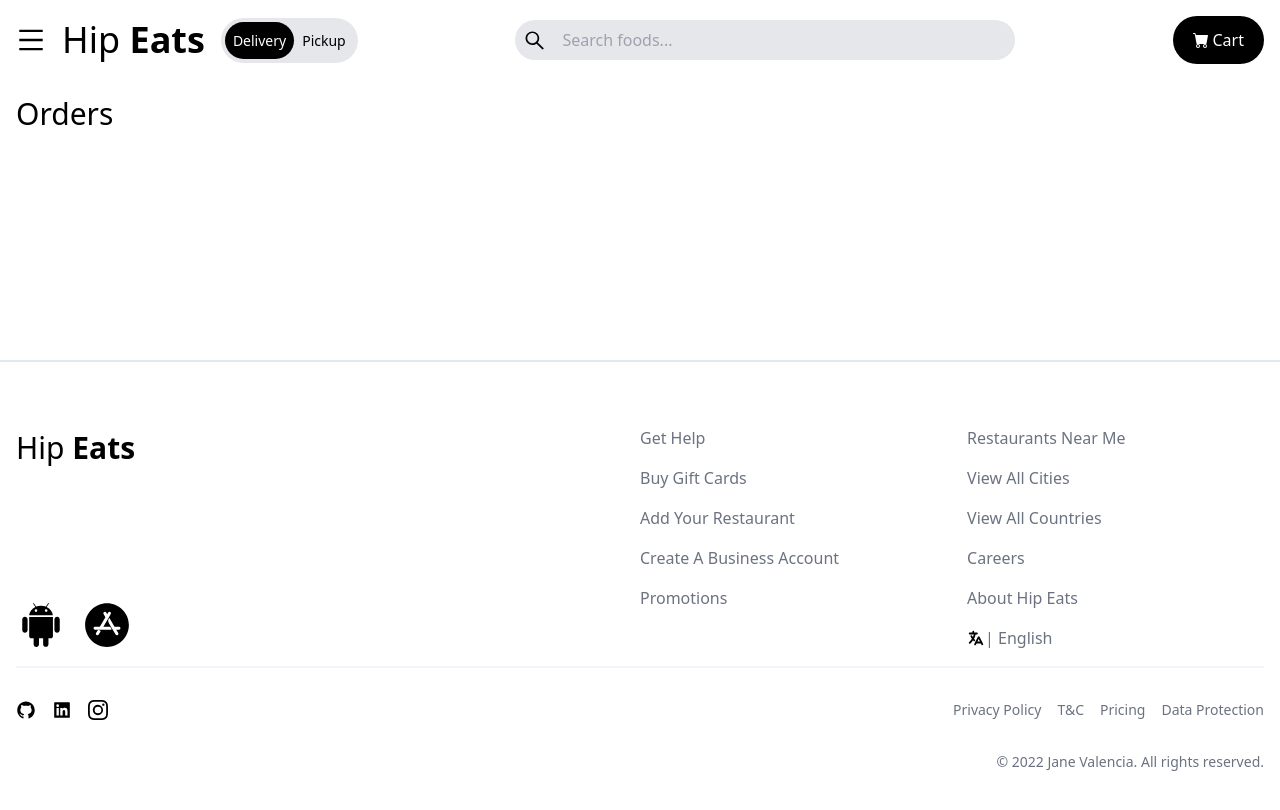
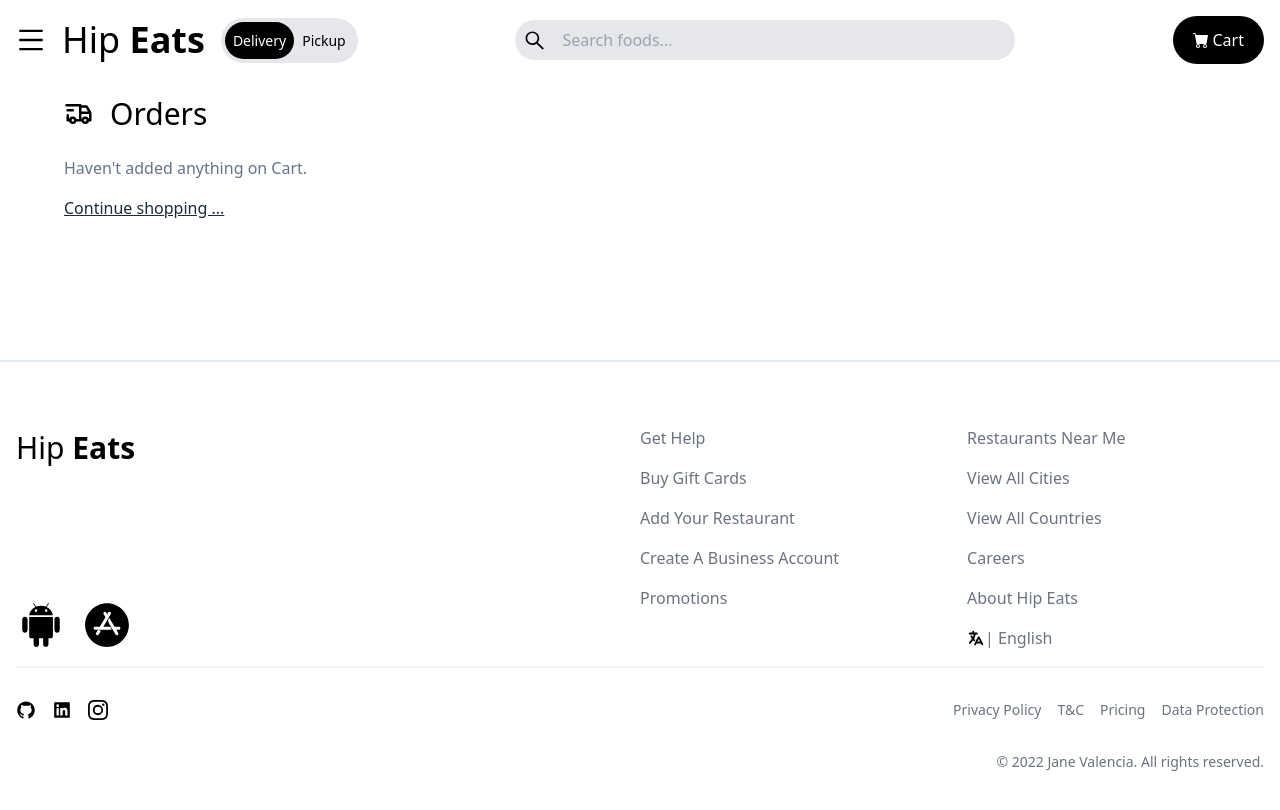
Before and after one commit to janevalencia/react-cra-hip-eats, a React (Create React App) app: page /orders in a window 1280 px wide. Shown: the top 810 px of the page. Built offline with nearby package versions, Linux system fonts and the light colour scheme.

Commit message:
Update Orders page to have remove cart-item func

```diff
--- a/src/pages/Orders.tsx
+++ b/src/pages/Orders.tsx
@@ -1,13 +1,98 @@
-import React from "react";
+import React, { useEffect, useState } from "react";
+import { BsFillTrashFill } from "react-icons/bs";
+import { TbTruckDelivery } from "react-icons/tb";
+import { Link, useNavigate } from "react-router-dom";
 
 const Orders = () => {
-  return (
-    <div className="max-w-[1640px] mx-auto p-4">
-      <h2 className="text-xl sm:text-2xl lg:text-3xl">
-        Orders
-      </h2>
-    </div>
-  );
+    // React-routing navigate.
+    let navigate = useNavigate();
+
+    // Manage orders state.
+    const [orders, setOrders] = useState<string[] | []>([]);
+
+    // Fetch orders from localStorage.
+    useEffect(() => {
+        let storage = localStorage.getItem("orders");
+        if (storage) {
+            setOrders(JSON.parse(storage));
+        }
+    }, [orders]);
+
+    // Remove item from orders localStorage.
+    const removeFromCart = (index: number) => {
+        let storage = localStorage.getItem("orders");
+
+        if (storage) {
+            // Parse storage item into JS object.
+            let orders: string[] = JSON.parse(storage);
+
+            // Remove order from array.
+            orders.splice(index, 1);
+
+            // Save array back the localStorage.
+            localStorage.setItem("orders", JSON.stringify(orders));
+        }
+
+        // Filter orders state.
+        setOrders(orders.filter((item, idx) => idx !== index));
+
+        // Refresh routing.
+        navigate("/orders", { replace: true });
+    };
+
+    return (
+        <div className="max-w-[1640px] mx-auto px-16 mb-8">
+            <div className="flex items-center">
+                <TbTruckDelivery size={30} className="mr-4" />
+                <h2 className="text-xl sm:text-2xl lg:text-3xl py-4">Orders</h2>
+            </div>
+            <div>
+                {orders.length > 0 ? (
+                        <table className="table-auto border-separate border-spacing-4 border border-slate-200 shadow-md text-left w-full max-w-[500px] sm:max-w-[800px]">
+                            <thead>
+                                <tr>
+                                    <th className="border-b-2 text-lg">No.</th>
+                                    <th className="border-b-2 text-lg">Item</th>
+                                    <th></th>
+                                </tr>
+                            </thead>
+                            <tbody>
+                                {orders.map((item, index) => (
+                                        <tr key={index}>
+                                            <th className="font-normal">
+                                                {index + 1}
+                                            </th>
+                                            <th className="font-normal">
+                                                {item}
+                                            </th>
+                                            <th className="text-center font-normal">
+                                                <button
+                                                    className="bg-white shadow-md border-none p-2"
+                                                    onClick={() =>
+                                                        removeFromCart(index)
+                                                    }
+                                                >
+                                                    <BsFillTrashFill
+                                                        size={20}
+                                                        className="text-slate-500 hover:text-red-600 duration-300"
+                                                    />
+                                                </button>
+                                            </th>
+                                        </tr>
+                                    ))}
+                            </tbody>
+                        </table>
+                    ) : (
+                      <div>
+                        <p className="text-slate-500 font-md leading-10">Haven't added anything on Cart.</p>
+                        <p>
+                          <Link to={"/"} className="text-slate-800 leading-10 cursor-pointer underline">Continue shopping ...</Link>
+                        </p>
+                      </div>
+                    )}
+            </div>
+        </div>
+    );
 };
 
 export default Orders;
```
